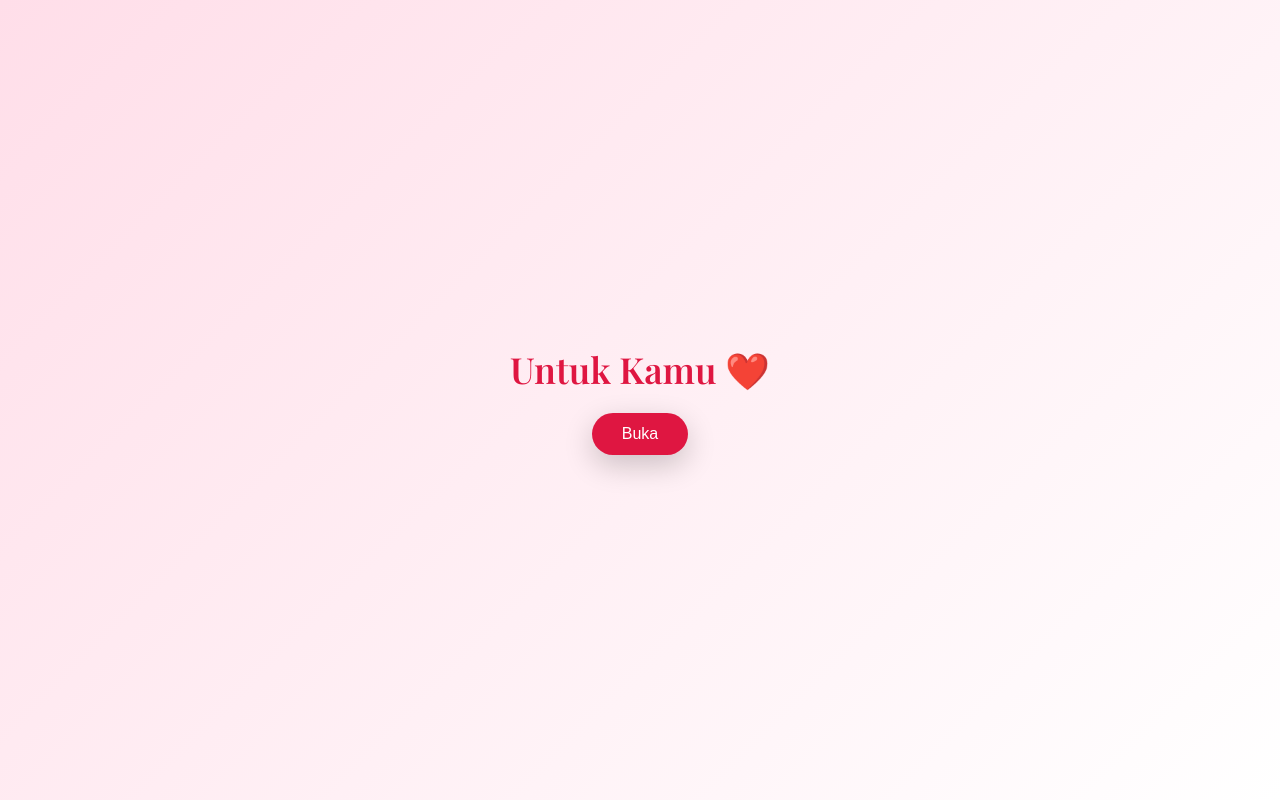
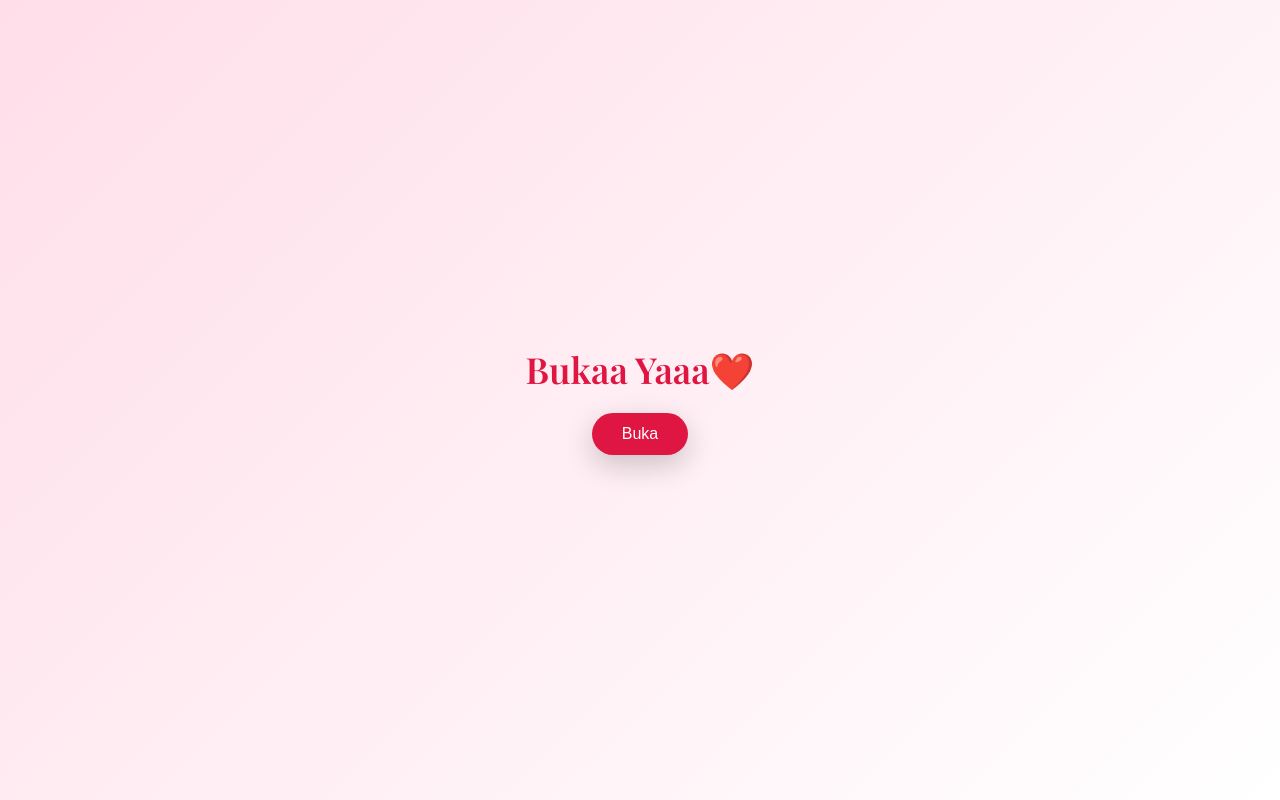
Before and after one commit to ganddtn40/lopyufanyy, a plain HTML site: page index.html in a window 1280 px wide. Drawn offline with nearby package versions, Linux system fonts and the light colour scheme; a web font is replaced by a local one.

Commit message:
Update index.html

```diff
--- a/index.html
+++ b/index.html
@@ -191,7 +191,7 @@ body {
 <!-- OPENING -->
 <div class="opening" id="opening">
     <div class="opening-box">
-        <h1>Untuk Kamu ❤️</h1>
+        <h1>Bukaa Yaaa❤️</h1>
         <button onclick="startLove()">Buka</button>
     </div>
 </div>
```
